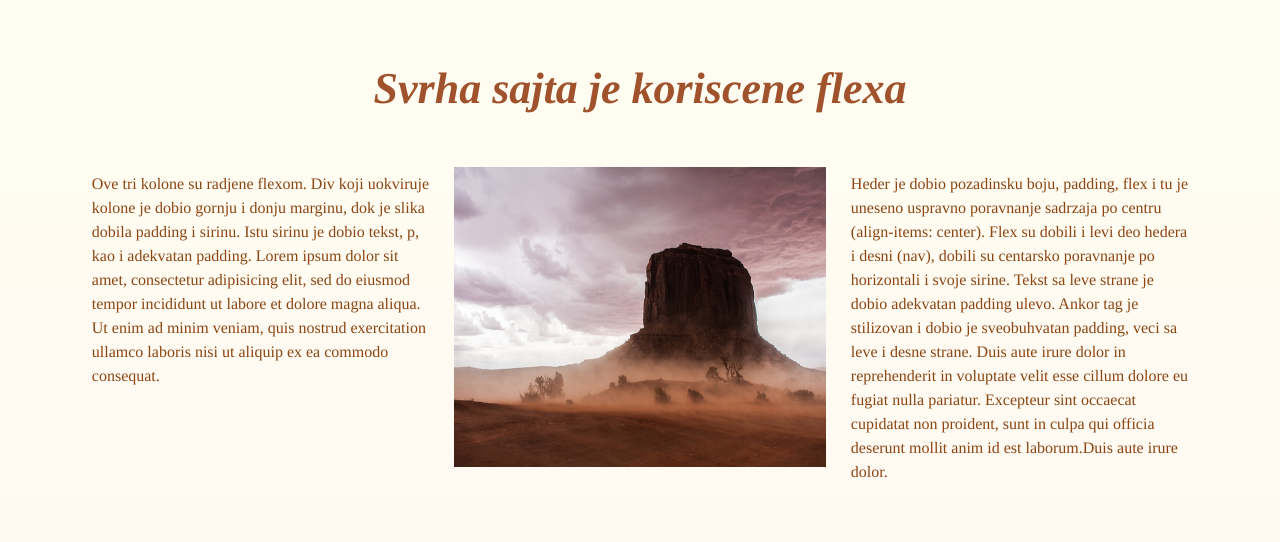
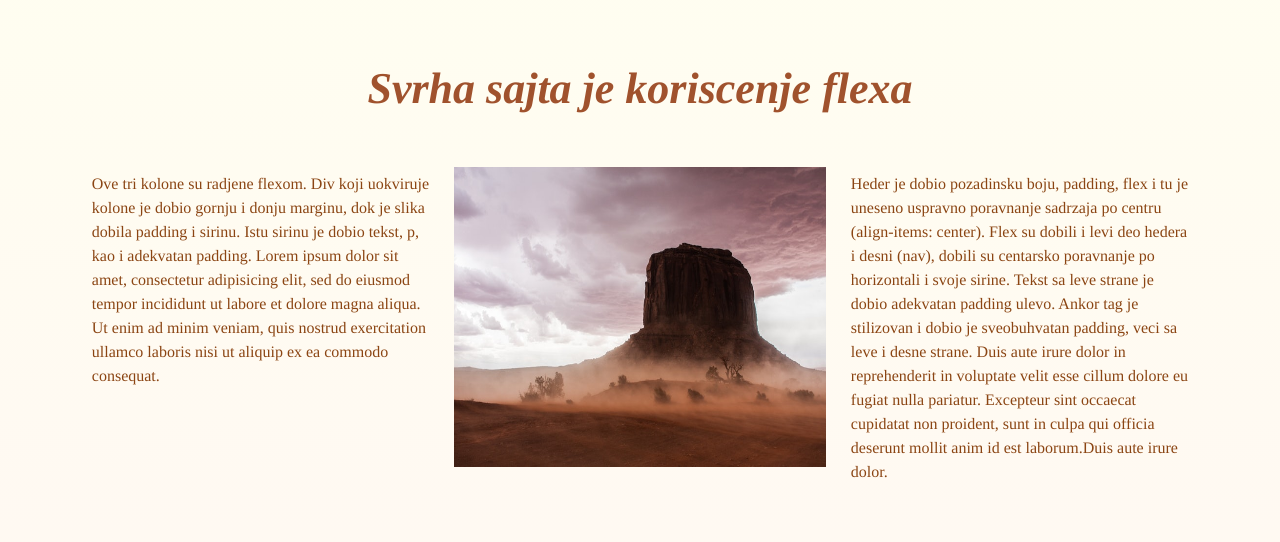
Before and after one commit to dusanrandjelovic/flexsajt, a plain HTML site: page index.html in a window 1280 px wide. Shown: the part 195-737 px from the top of the page. Drawn offline with Linux system fonts and the light colour scheme.

Commit message:
Update index.html

```diff
--- a/index.html
+++ b/index.html
@@ -183,7 +183,7 @@
   </nav>
 </header>
   <h1>Ovaj sajt je responzivan</h1>
-    <h2><strong><em>Svrha sajta je koriscene flexa</em></strong></h2>
+    <h2><strong><em>Svrha sajta je koriscenje flexa</em></strong></h2>
 
     <div class="trikolone">
       <p>Ove tri kolone su radjene flexom. Div koji uokviruje kolone je dobio gornju i donju marginu, dok je slika
```
